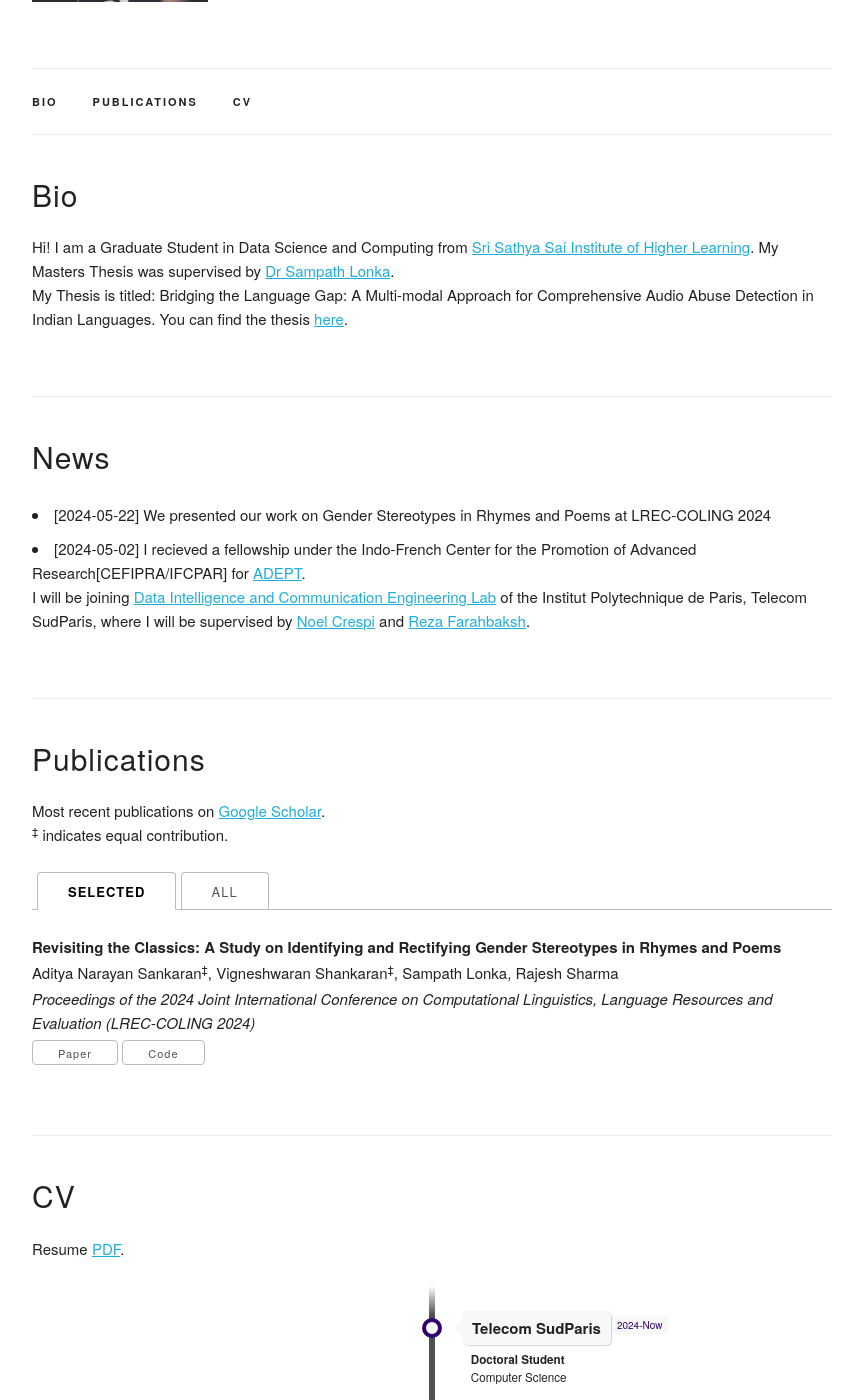
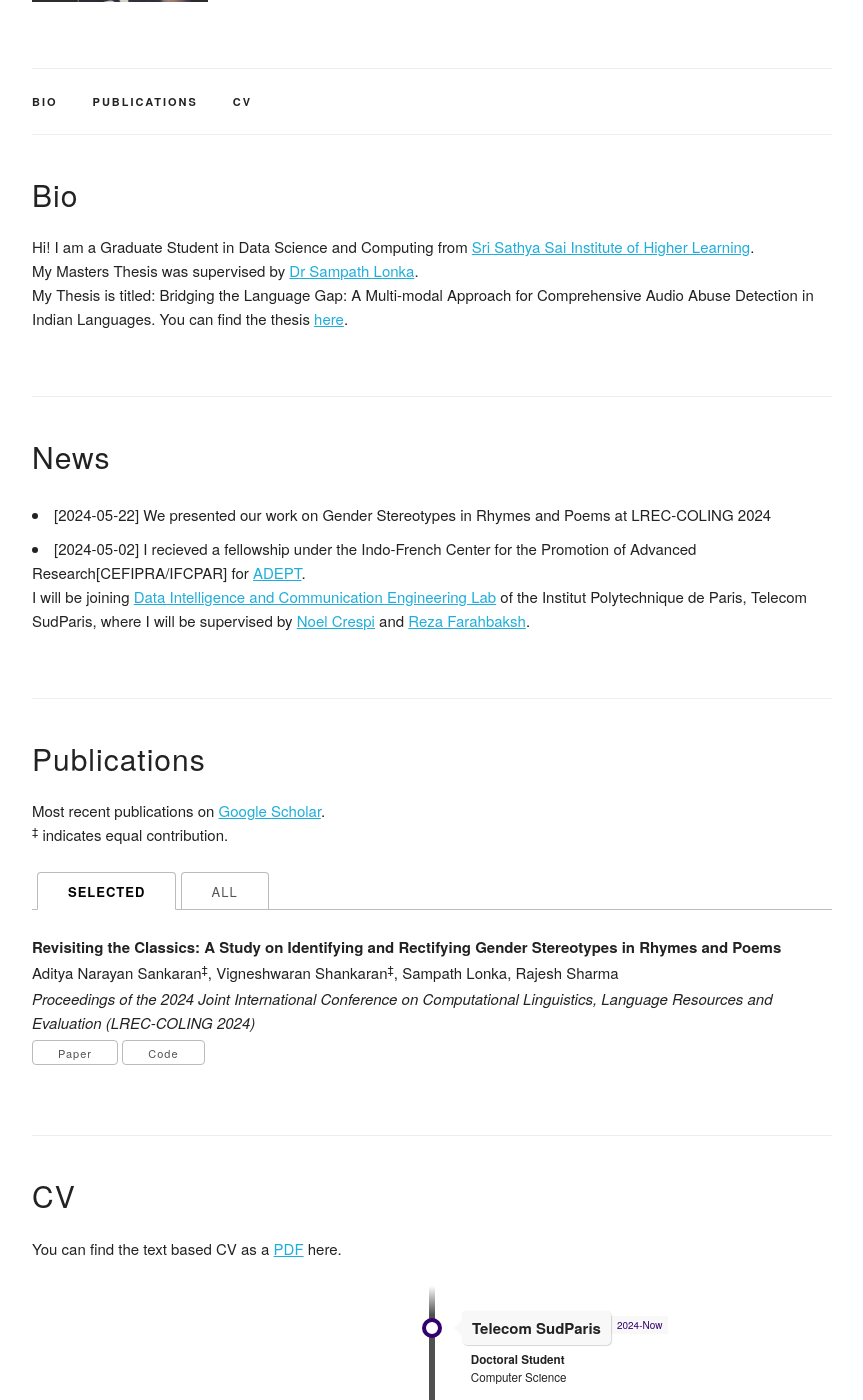
Before and after one commit to callmesanfornow/callmesanfornow.github.io, a Jekyll site: the page built from index.html, in a window 1280 px wide and 1400 px high, scrolled down 283 px. Shown: the whole window, without its empty margins (208-1071 px from the left). Built offline with Jekyll 4.4.1, drawn with Linux system fonts in a browser that asks for light colours; some web fonts are replaced.

Commit message:
Update index.html

```diff
--- a/index.html
+++ b/index.html
@@ -6,7 +6,8 @@ title: Home
 <div class="docs-section" id="bio">
   <h4>Bio</h4>
   <p>
-    Hi! I am a Graduate Student in Data Science and Computing from <a href="https://www.sssihl.edu.in/" target="_blank">Sri Sathya Sai Institute of Higher Learning</a>. My Masters Thesis was supervised by <a href="https://scholar.google.co.in/citations?user=IahaV5wAAAAJ&hl=en" target="_blank">Dr Sampath Lonka</a>.
+    Hi! I am a Graduate Student in Data Science and Computing from <a href="https://www.sssihl.edu.in/" target="_blank">Sri Sathya Sai Institute of Higher Learning</a>.
+    <br/>My Masters Thesis was supervised by <a href="https://scholar.google.co.in/citations?user=IahaV5wAAAAJ&hl=en" target="_blank">Dr Sampath Lonka</a>.
     <br/>
     My Thesis is titled: Bridging the Language Gap: A Multi-modal Approach for Comprehensive Audio Abuse Detection in Indian Languages. You can find the thesis <a href="https://drive.google.com/file/d/1akE61TW3ir1L9b3aDPWD5Wtv02B_oomJ/view?usp=sharing" target="_blank">here</a>.
     <br>
@@ -196,7 +197,7 @@ title: Home
 <div class="docs-section" id="resume">
   <h4>CV</h4>
 
-  <p>Resume <a href="https://drive.google.com/file/d/11BH2W9pfJ-mlhgdxFmOJMvuwLTDIzzOA/view" target="_blank">PDF</a>.</p>
+  <p>You can find the text based CV as a <a href="https://drive.google.com/file/d/11BH2W9pfJ-mlhgdxFmOJMvuwLTDIzzOA/view" target="_blank">PDF</a> here.</p>
 
   <!-- The Timeline -->
   <ul class="timeline">
```
